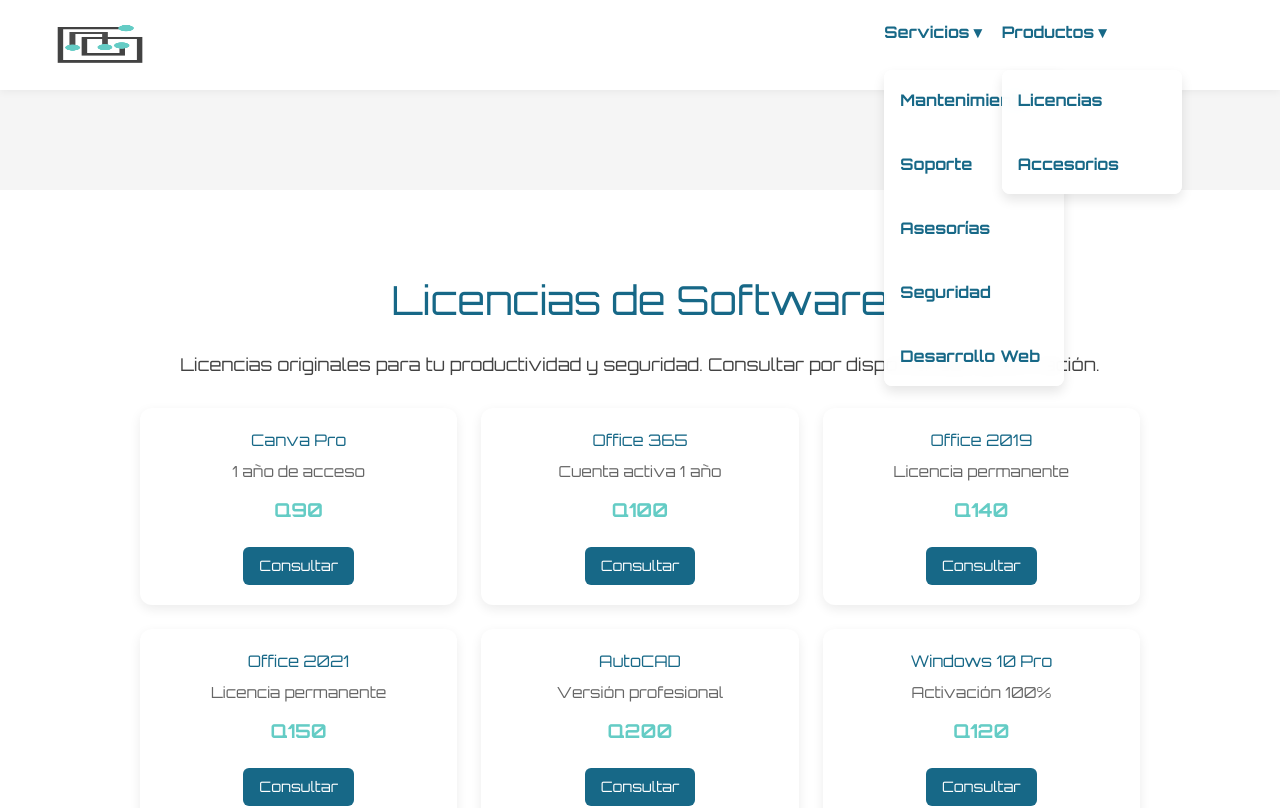
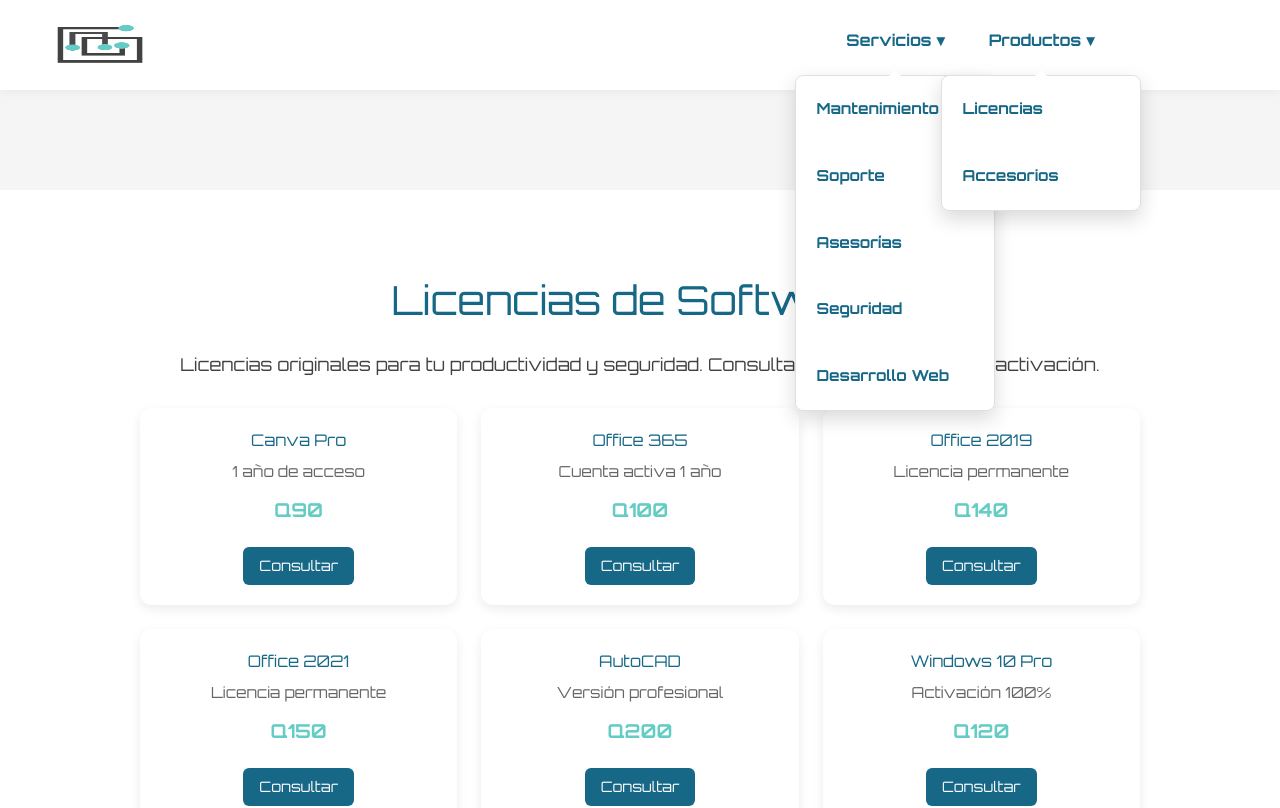
Before and after one commit to DavexDev/EcomerceDigitalCare, a Next.js app: page /licencias in a window 1280 px wide. Shown: the top 808 px of the page. Built offline with nearby package versions, Linux system fonts and the light colour scheme; no server answers; the database is empty.

Commit message:
Fix: Improved submenu styling and mobile toggle

```diff
--- a/app/globals.css
+++ b/app/globals.css
@@ -297,17 +297,30 @@ img {
 .submenu {
   position: absolute;
   top: 100%;
-  left: 0;
+  left: 50%;
+  transform: translateX(-50%);
   display: none;
   flex-direction: column;
-  background: rgba(255, 255, 255, 0.95);
-  backdrop-filter: blur(8px);
-  padding: 8px 0;
+  background: #ffffff;
+  border: 1px solid #e0e0e0;
+  padding: 10px 0;
   border-radius: 8px;
-  box-shadow: 0 6px 12px rgba(0,0,0,0.1);
-  min-width: 180px;
-  z-index: 1000;
+  box-shadow: 0 8px 20px rgba(0,0,0,0.15);
+  min-width: 200px;
+  z-index: 1001;
   list-style: none;
+  margin-top: 5px;
+}
+
+.submenu::before {
+  content: '';
+  position: absolute;
+  top: -6px;
+  left: 50%;
+  transform: translateX(-50%);
+  border-left: 6px solid transparent;
+  border-right: 6px solid transparent;
+  border-bottom: 6px solid #ffffff;
 }
 
 .has-submenu:hover .submenu {
@@ -316,33 +329,52 @@ img {
 
 .submenu li {
   padding: 0;
+  width: 100%;
 }
 
 .submenu li a,
 .submenu li button {
   display: block;
-  padding: 10px 16px;
+  width: 100%;
+  padding: 12px 20px;
   white-space: nowrap;
   color: #176887;
   text-decoration: none;
-  transition: background 0.2s;
+  background: none;
+  border: none;
+  font-family: inherit;
+  font-size: 0.95rem;
+  text-align: left;
+  cursor: pointer;
+  transition: background 0.2s, color 0.2s;
 }
 
 .submenu li a:hover,
 .submenu li button:hover {
-  background-color: rgba(100, 204, 197, 0.1);
+  background-color: #f0fafa;
   color: #64ccc5;
 }
 
 .submenu-toggle {
   display: flex;
   align-items: center;
-  gap: 4px;
+  gap: 5px;
+  padding: 8px 12px;
+  border-radius: 6px;
+  transition: background 0.2s;
+}
+
+.has-submenu:hover .submenu-toggle {
+  background: rgba(100, 204, 197, 0.1);
 }
 
 .arrow {
-  font-size: 0.8em;
+  font-size: 0.75em;
   transition: transform 0.3s;
+}
+
+.has-submenu:hover .arrow {
+  transform: rotate(180deg);
 }
 
 /* === MODAL === */
@@ -617,9 +649,18 @@ textarea {
     position: static;
     display: none;
     width: 100%;
-    background: transparent;
+    background: #f8f8f8;
     box-shadow: none;
+    border: none;
     margin-top: 10px;
+    padding: 10px 0;
+    border-radius: 8px;
+    transform: none;
+    left: 0;
+  }
+
+  .submenu::before {
+    display: none;
   }
 
   .has-submenu:hover .submenu {
@@ -628,6 +669,12 @@ textarea {
 
   .submenu.show {
     display: flex;
+  }
+
+  .submenu li a,
+  .submenu li button {
+    text-align: center;
+    padding: 10px 15px;
   }
 
   .hero h1 {
--- a/components/Header.js
+++ b/components/Header.js
@@ -6,6 +6,7 @@ import Image from 'next/image';
 export default function Header() {
   const [menuOpen, setMenuOpen] = useState(false);
   const [scrolled, setScrolled] = useState(false);
+  const [activeSubmenu, setActiveSubmenu] = useState(null);
 
   useEffect(() => {
     const handleScroll = () => setScrolled(window.scrollY > 50);
@@ -16,11 +17,17 @@ export default function Header() {
   const scrollTo = (id) => {
     document.getElementById(id)?.scrollIntoView({ behavior: 'smooth' });
     setMenuOpen(false);
+    setActiveSubmenu(null);
   };
 
   const openWhatsApp = (producto) => {
     window.dispatchEvent(new CustomEvent('open-whatsapp', { detail: { producto } }));
     setMenuOpen(false);
+    setActiveSubmenu(null);
+  };
+
+  const toggleSubmenu = (name) => {
+    setActiveSubmenu(activeSubmenu === name ? null : name);
   };
 
   return (
@@ -33,7 +40,10 @@ export default function Header() {
 
       <button
         className="hamburger"
-        onClick={() => setMenuOpen(!menuOpen)}
+        onClick={() => {
+          setMenuOpen(!menuOpen);
+          setActiveSubmenu(null);
+        }}
         aria-label="Menú"
       >
         {menuOpen ? '✖' : '☰'}
@@ -42,10 +52,13 @@ export default function Header() {
       <nav className={`nav${menuOpen ? ' show' : ''}`} id="nav-menu">
         <ul className="menu-principal">
           <li className="has-submenu">
-            <span className="submenu-toggle">
+            <span
+              className="submenu-toggle"
+              onClick={() => toggleSubmenu('servicios')}
+            >
               Servicios <span className="arrow">▾</span>
             </span>
-            <ul className="submenu">
+            <ul className={`submenu${activeSubmenu === 'servicios' ? ' show' : ''}`}>
               <li><button onClick={() => scrollTo('mantenimiento')}>Mantenimiento</button></li>
               <li><button onClick={() => scrollTo('soporte')}>Soporte</button></li>
               <li><button onClick={() => scrollTo('asesorias')}>Asesorías</button></li>
@@ -54,12 +67,15 @@ export default function Header() {
             </ul>
           </li>
           <li className="has-submenu">
-            <span className="submenu-toggle">
+            <span
+              className="submenu-toggle"
+              onClick={() => toggleSubmenu('productos')}
+            >
               Productos <span className="arrow">▾</span>
             </span>
-            <ul className="submenu">
-              <li><Link href="/licencias" onClick={() => setMenuOpen(false)}>Licencias</Link></li>
-              <li><Link href="/accesorios" onClick={() => setMenuOpen(false)}>Accesorios</Link></li>
+            <ul className={`submenu${activeSubmenu === 'productos' ? ' show' : ''}`}>
+              <li><Link href="/licencias" onClick={() => { setMenuOpen(false); setActiveSubmenu(null); }}>Licencias</Link></li>
+              <li><Link href="/accesorios" onClick={() => { setMenuOpen(false); setActiveSubmenu(null); }}>Accesorios</Link></li>
             </ul>
           </li>
           <li>
```
